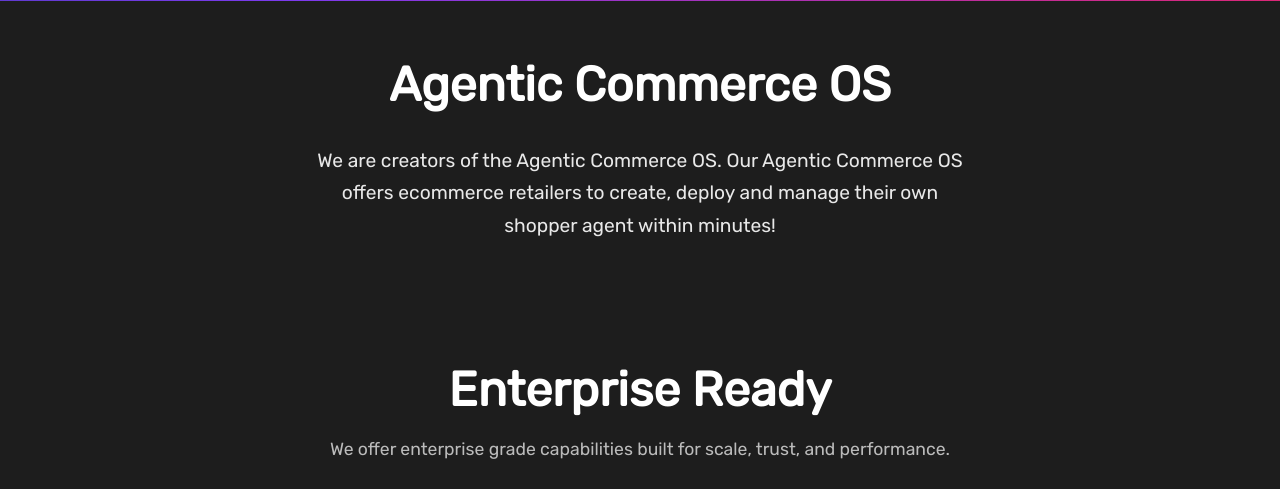
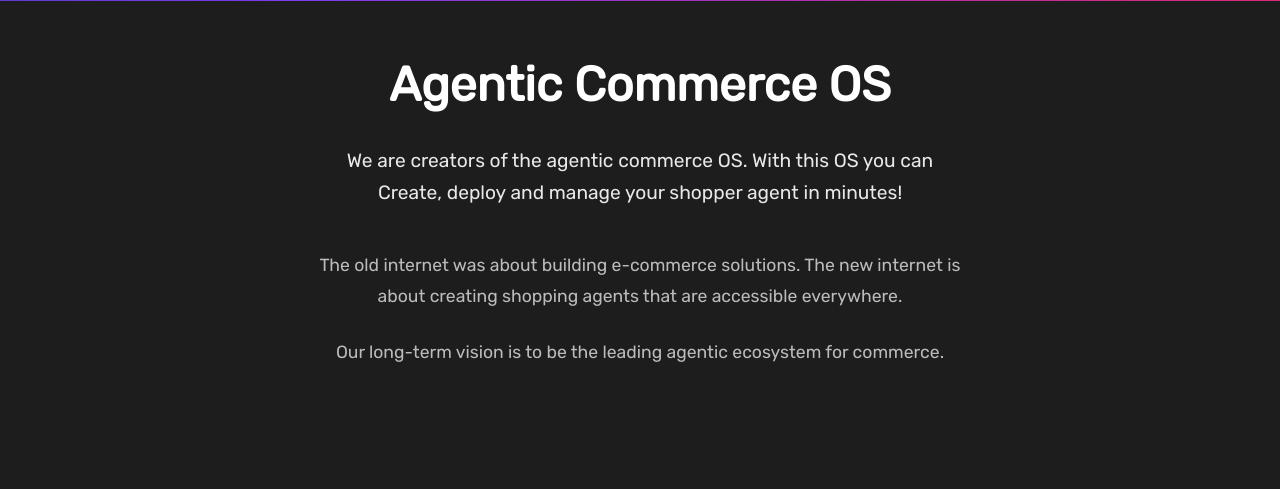
Before and after one commit to ajlewis90/AFCPLandingPage, a Django app: page / in a window 1280 px wide. Shown: the part 3158-3647 px from the top of the page. Run offline with Django 4.2, Linux system fonts and the light colour scheme; some libraries are stand-ins or nearby versions; some web fonts are replaced.

Commit message:
Added driver about ecosystem

```diff
--- a/landing_page/templates/agentic_commerce_os.html
+++ b/landing_page/templates/agentic_commerce_os.html
@@ -5,8 +5,14 @@
         <div class="row justify-content-center">
             <div class="col-lg-10 col-xl-8 text-center">
                 <h2 class="mission" style="color: #ffffff; font-size: 3rem; font-weight: 700; margin-bottom: 1.5rem;">Agentic Commerce OS</h2>
-                <p class="banner-text" style="color: rgba(255, 255, 255, 0.9); font-size: 1.2rem; line-height: 1.7;">
-                    We are creators of the Agentic Commerce OS. Our Agentic Commerce OS offers ecommerce retailers to create, deploy and manage their own shopper agent within minutes!
+                <p class="banner-text" style="color: rgba(255, 255, 255, 0.9); font-size: 1.2rem; line-height: 1.7; margin-bottom: 2.5rem;">
+                    We are creators of the agentic commerce OS. With this OS you can Create, deploy and manage your shopper agent in minutes!
+                </p>
+                <p class="banner-text" style="color: rgba(255, 255, 255, 0.7); font-size: 1.1rem; line-height: 1.8; margin-bottom: 1.5rem;">
+                    The old internet was about building e-commerce solutions. The new internet is about creating shopping agents that are accessible everywhere.
+                </p>
+                <p class="banner-text" style="color: rgba(255, 255, 255, 0.7); font-size: 1.1rem; line-height: 1.8;">
+                    Our long-term vision is to be the leading agentic ecosystem for commerce.
                 </p>
             </div>
         </div>
```
